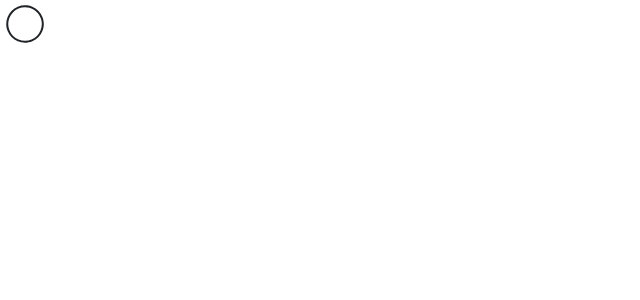
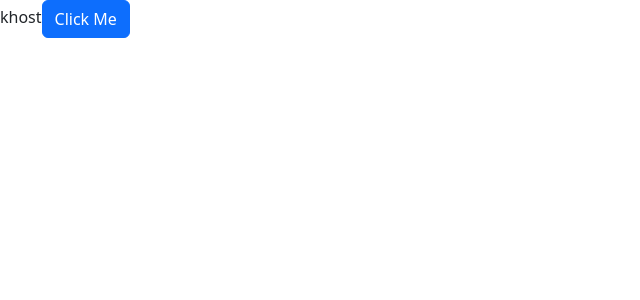
Before and after one commit to Hussain-hamim/Expense-Tracker, a React (Vite) app: page / in a window 1280 px wide. Shown: the top 300 px of the page, without its empty margins (0-640 px from the left). Built offline with nearby package versions, Linux system fonts and the light colour scheme.

Commit message:
updating nested object.

```diff
--- a/src/App.tsx
+++ b/src/App.tsx
@@ -1,9 +1,27 @@
-import Moon from "./Moon";
+import { useState } from "react";
 
 function App() {
+  const [customer, setCustomer] = useState({
+    name: "Hussain",
+    address: {
+      city: "khost",
+      zip: 1025,
+    },
+  });
+
+  function handleClick() {
+    setCustomer({
+      ...customer,
+      address: { ...customer.address, city: "kabul" },
+    });
+  }
+
   return (
     <>
-      <Moon onClick={() => console.log("meeee")} />
+      {customer.address.city}
+      <button className="btn btn-primary" type="button" onClick={handleClick}>
+        Click Me
+      </button>
     </>
   );
 }
```
